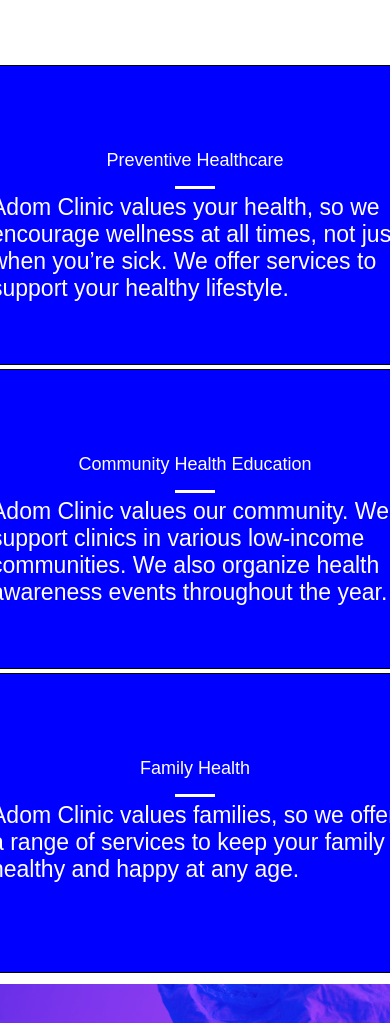
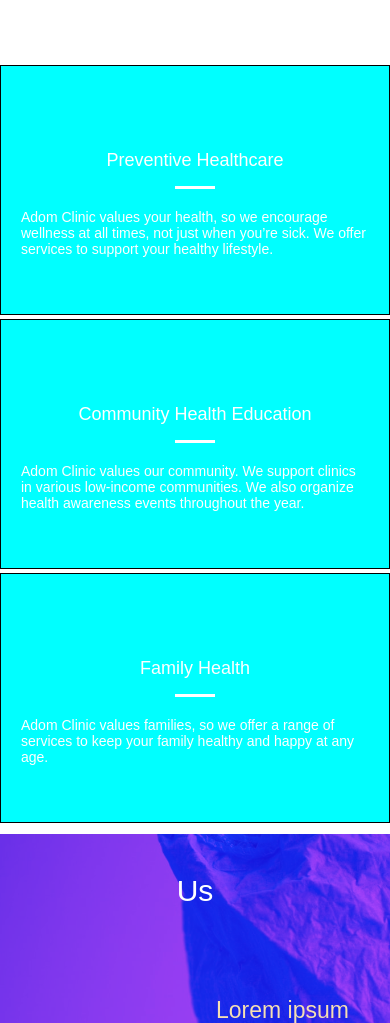
Before and after one commit to Princeantwi2k/Adom-Clinic, a React (Create React App) app: page / in a window 390 px wide. Shown: the part 452-1475 px from the top of the page. Built offline with nearby package versions, Linux system fonts and the light colour scheme; a web font is replaced by a local one.

Commit message:
added vales

```diff
--- a/src/Component/OurValue/Vales.jsx
+++ b/src/Component/OurValue/Vales.jsx
@@ -9,18 +9,19 @@
           Our <span style={{ color: `blueviolet` }}>Values</span>
         </h1>
         <div className="value-line"></div>
-        <div className="col-xs-12 col-sm-6 col-md-1"> </div>
-        <div className="col-xs-12 col-sm-6 col-md-3 service">
+        <div className="container">
+          <div className="col-xs-6 col-sm-6 col-md-1"> </div>
+          <div className="col-xs-6 col-sm-6 col-md-3 service">
             <i className="fa fa-medkit font" aria-hidden="true"></i>
             <h4 className="head-topic">Preventive Healthcare</h4>
             <div className="line"></div>
             <p className="pargraph">
               Adom Clinic values your health, so we encourage wellness at all
-            times, not just when you’re sick. We offer services to support your
-            healthy lifestyle.
+              times, not just when you’re sick. We offer services to support
+              your healthy lifestyle.
             </p>
           </div>
-        <div className="col-xs-12 col-sm-6 col-md-3 service">
+          <div className="col-xs-6 col-sm-6 col-md-3 service">
             <i className="fa fa-id-card-o font" aria-hidden="true"></i>
             <h4 className="head-topic">Community Health Education</h4>
             <div className="line"></div>
@@ -30,16 +31,17 @@
               throughout the year.
             </p>
           </div>
-        <div className="col-xs-12 col-sm-6 col-md-3 service">
+          <div className="col-xs-6 col-sm-6 col-md-3 service">
             <i class=" font fa fa-female" aria-hidden="true"></i>
             <h4 className="head-topic">Family Health</h4>
             <div className="line"></div>
             <p className="pargraph">
-            Adom Clinic values families, so we offer a range of services to keep
-            your family healthy and happy at any age.
+              Adom Clinic values families, so we offer a range of services to
+              keep your family healthy and happy at any age.
             </p>
           </div>
           <div className="col-xs-12 col-sm-6 col-md-1"> </div>
+        </div>
       </div>
     </div>
   );
--- a/src/Component/OurValue/Values.css
+++ b/src/Component/OurValue/Values.css
@@ -48,8 +48,8 @@
   }
   .service {
     border: 1px solid black;
-    height: 300px;
-    background-color: blue;
+    height: 250px;
+    background-color: aqua;
     color: white;
     width: 100%;
     align-items: center;
@@ -58,7 +58,8 @@
     margin-top: 4px;
   }
   .pargraph {
-    padding: 5px;
+    padding: 20px;
+    font-size: 14px;
   }
   .head-topic {
     color: white;
```
Lines whose indentation alone changed are shown as unchanged.
